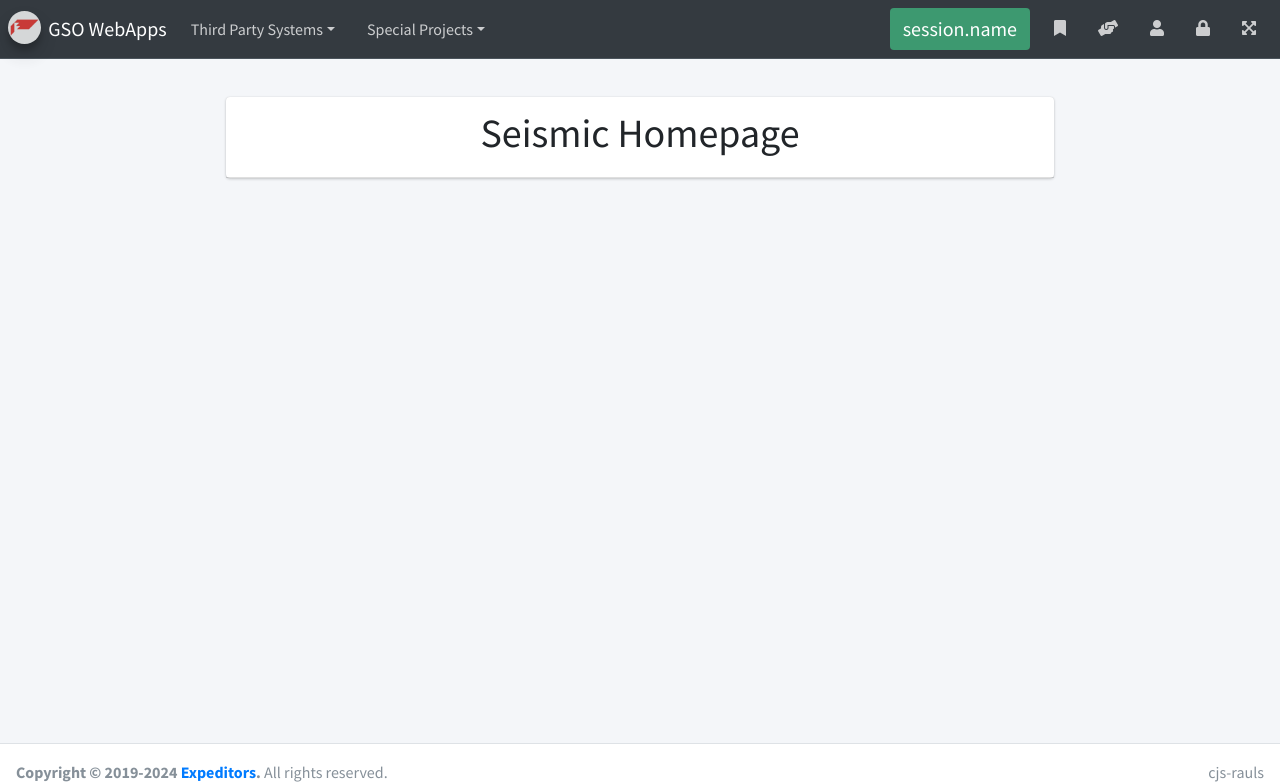
After one commit to raul-sandoval/gso, a Flask app: page /seismic/ in a window 1280 px wide. The commit adds this page. Shown: the top 783 px of the page. Run offline with Flask 3, Linux system fonts and the light colour scheme; some libraries are stand-ins or nearby versions.

Commit message:
new: add seismic app

```diff
--- a/webapps/__init__.py
+++ b/webapps/__init__.py
@@ -6,6 +6,7 @@ from webapps.discovery_toolkit import discovery_toolkit_blueprint
 from webapps.grp import grp_blueprint
 from webapps.monthly_commissions import monthly_commissions_blueprint
 from webapps.predictive_index import predictive_index_blueprint
+from webapps.seismic import seismic_blueprint
 ########## Imports  [END]  ##########
 
 ########## Setup app [START] ##########
@@ -24,4 +25,5 @@ app.register_blueprint(discovery_toolkit_blueprint, url_prefix='/discovery_toolk
 app.register_blueprint(grp_blueprint, url_prefix='/grp')
 app.register_blueprint(monthly_commissions_blueprint, url_prefix='/monthly_commissions')
 app.register_blueprint(predictive_index_blueprint, url_prefix='/predictive_index')
+app.register_blueprint(seismic_blueprint, url_prefix='/seismic')
 ########## Register apps  [END]  ##########
--- /dev/null
+++ b/webapps/seismic/index.py
@@ -0,0 +1,19 @@
+########## Imports [START] ##########
+from flask import flash
+from flask import render_template
+from webapps.seismic import APP_NAME
+from webapps.seismic import INPUT_PATH
+from webapps.seismic import LOG_PATH
+from webapps.seismic import OUTPUT_PATH
+from webapps.seismic import SQL_PATH
+from webapps.seismic import seismic_blueprint
+########## Imports [ END]  ##########
+
+########## @seismic_blueprint.route("/",methods=['GET']) [START] ##########
+@seismic_blueprint.route("/",methods=['GET'])
+def index():
+    response = {}
+
+    flash(message='Loading data',category='info')
+    return render_template(APP_NAME + '/index.html')
+########## @seismic_blueprint.route("/",methods=['GET'])  [END]  ##########
--- a/webapps/templates/navbar.html
+++ b/webapps/templates/navbar.html
@@ -10,7 +10,7 @@
         <li class="nav-item d-none d-sm-inline-block">
             <a id="dropdownSubMenu1" href="#" data-toggle="dropdown" aria-haspopup="true" aria-expanded="false" class="nav-link dropdown-toggle">Third Party Systems</a>
             <ul aria-labelledby="dropdownSubMenu1" class="dropdown-menu border-0 shadow">
-                <li><a href="{{ url_for('index') }}" class="dropdown-item">Seismic</a></li>
+                <li><a href="{{ url_for('seismic.index') }}" class="dropdown-item">Seismic</a></li>
                 <li class="dropdown-divider"></li>
                 <li><a href="{{ url_for('index') }}" class="dropdown-item">Sales Operartions Personnel Management</a></li>
             </ul>
--- /dev/null
+++ b/webapps/templates/seismic/index.html
@@ -0,0 +1,21 @@
+{% extends 'base.html' %}
+
+{% block title %}
+  Seismic
+{% endblock %}
+
+{% block subtitle %}
+
+{% endblock %}
+
+{% block content %}
+<div class="row  d-flex">
+  <div class="col-8 mx-auto">
+    <div class="card">
+      <div class="card-header d-flex">
+        <h1 class="mx-auto">Seismic Homepage</h1>
+      </div>
+    </div>
+  </div>
+</div>
+{% endblock %}
```
Also changed, not shown: webapps/seismic/__init__.py (added, +20 -0 lines), 3 other files.
